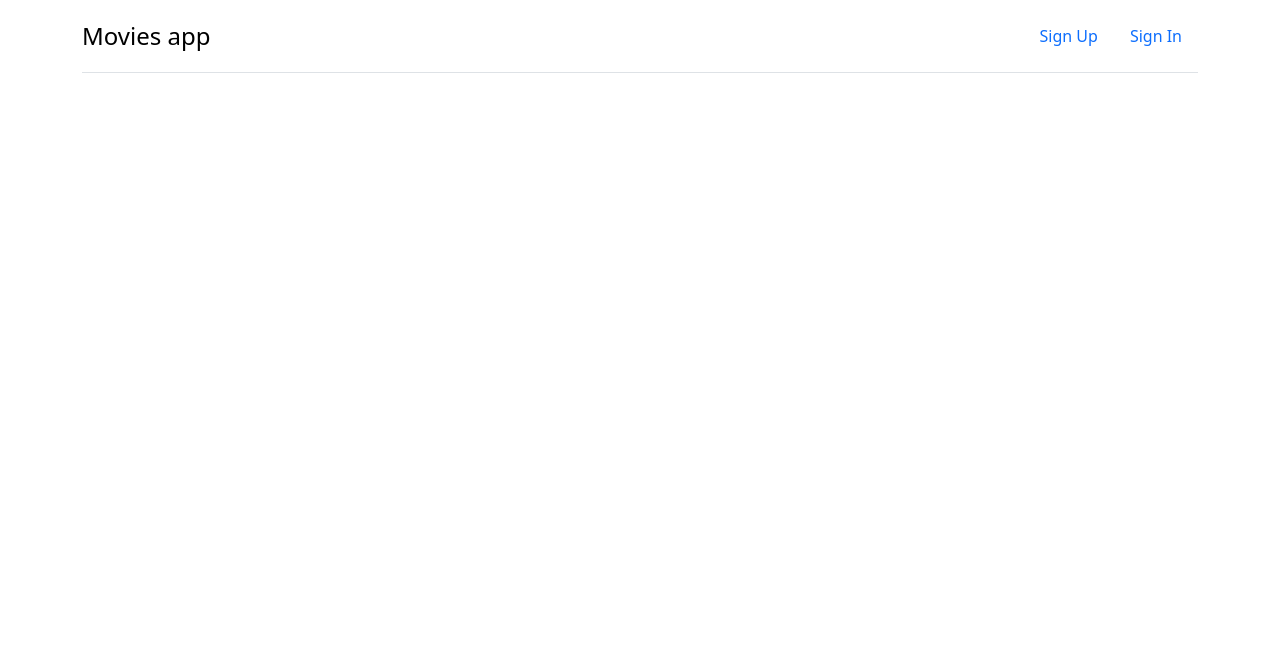
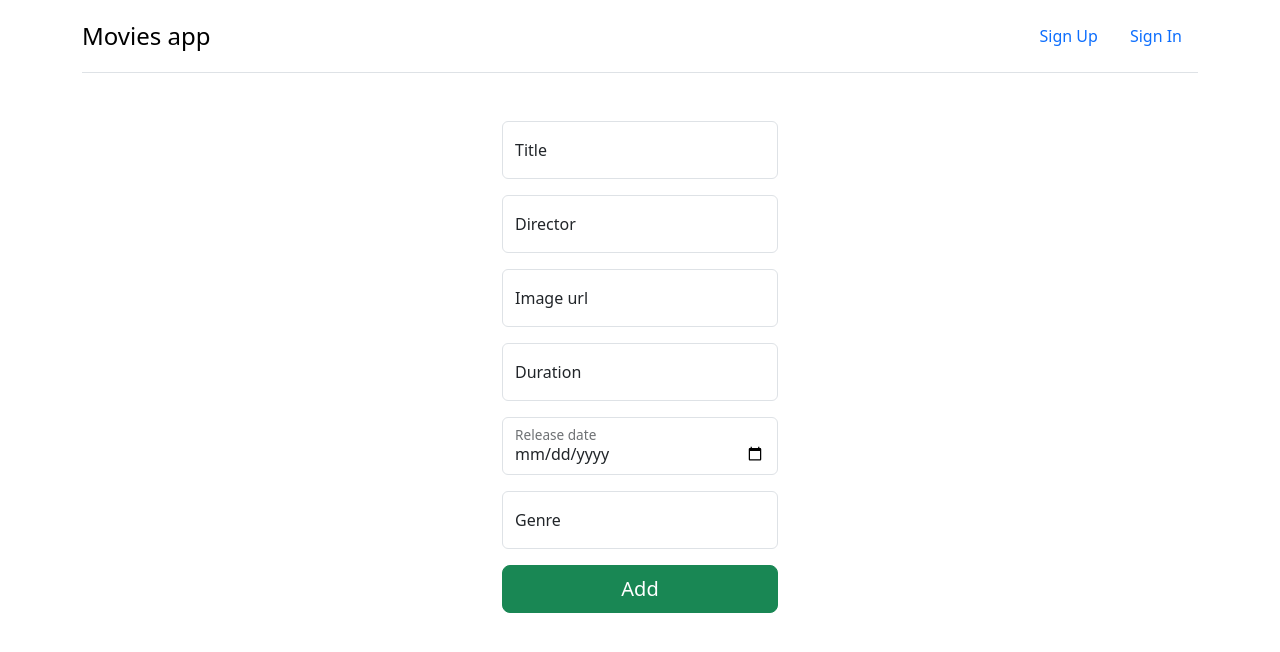
Before and after one commit to NikolaNB1/movies_frontend, a React (Create React App) app: page /add in a window 1280 px wide. Shown: the top 652 px of the page. Built offline with nearby package versions, Linux system fonts and the light colour scheme.

Commit message:
add new movie page

```diff
--- a/src/App.js
+++ b/src/App.js
@@ -9,6 +9,7 @@ import UserContext from "./storage/UserContext";
 import SignIn from "./register/SignIn";
 import Home from "./components/Home";
 import ShowSingleMovie from "./components/ShowSingleMovie";
+import AddMovie from "./components/AddMovie";
 
 function App() {
   const movieContext = useContext(MoviesContext);
@@ -29,6 +30,7 @@ function App() {
       <Route path="/register" element={<SignUp />}></Route>
       <Route path="/login" element={<SignIn />}></Route>
       <Route path="/movies/:id" element={<ShowSingleMovie />}></Route>
+      <Route path="/add" element={<AddMovie />}></Route>
     </Routes>
   );
 }
--- /dev/null
+++ b/src/components/AddMovie.jsx
@@ -0,0 +1,152 @@
+import { useState } from "react";
+import { useNavigate } from "react-router-dom";
+import { addMovie } from "../service/moviesService";
+
+const AddMovie = () => {
+  const navigate = useNavigate();
+  const [movies, setMovies] = useState({
+    title: "",
+    director: "",
+    image_url: "",
+    duration: "",
+    release_date: "",
+    genre: "",
+  });
+
+  const handleSubmit = (event) => {
+    event.preventDefault();
+    if (movies.title.length === 0) {
+      return alert(`Polje Title ne moze biti prazno`);
+    }
+    if (movies.director.length === 0) {
+      return alert(`Polje Director ne moze biti prazno`);
+    }
+    if (movies.image_url.length === 0) {
+      return alert(`Polje Image url mora biti url`);
+    }
+    if (movies.duration.length === 0) {
+      return alert(`Polje Duration ne moze biti prazno`);
+    }
+    if (movies.duration < 1 || movies.duration > 300) {
+      return alert(`Polje Duration mora biti izmedju 1 i 300 minuta`);
+    }
+    if (movies.release_date.length === 0) {
+      return alert(`Polje Release date ne moze biti prazno`);
+    }
+    if (movies.genre.length === 0) {
+      return alert(`Polje Genre ne moze biti prazno`);
+    }
+
+    addMovie(
+      movies.title,
+      movies.director,
+      movies.image_url,
+      movies.duration,
+      movies.release_date,
+      movies.genre
+    );
+    setMovies({
+      title: "",
+      director: "",
+      image_url: "",
+      duration: "",
+      release_date: "",
+      genre: "",
+    });
+    navigate("/");
+  };
+
+  const handleInputChange = (event) => {
+    const { name, value } = event.target;
+    setMovies((prevState) => ({
+      ...prevState,
+      [name]: value,
+    }));
+  };
+
+  return (
+    <div>
+      <form
+        className="container mt-5"
+        style={{ width: "300px" }}
+        onSubmit={(event) => handleSubmit(event, movies)}
+      >
+        <div className="form-floating mt-3">
+          <input
+            name="title"
+            value={movies.title}
+            type="text"
+            className="form-control"
+            onChange={handleInputChange}
+            placeholder="Title"
+          />
+          <label>Title</label>
+        </div>
+        <div className="form-floating mt-3">
+          <input
+            name="director"
+            value={movies.director}
+            type="text"
+            className="form-control"
+            onChange={handleInputChange}
+            placeholder="Director"
+          />
+          <label>Director</label>
+        </div>
+        <div className="form-floating mt-3">
+          <input
+            name="image_url"
+            value={movies.image_url}
+            type="url"
+            className="form-control"
+            onChange={handleInputChange}
+            placeholder="Image url"
+          />
+          <label>Image url</label>
+        </div>
+        <div className="form-floating mt-3">
+          <input
+            name="duration"
+            value={movies.duration}
+            type="number"
+            className="form-control"
+            onChange={handleInputChange}
+            placeholder="Duration"
+          />
+          <label>Duration</label>
+        </div>
+        <div className="form-floating mt-3">
+          <input
+            name="release_date"
+            value={movies.release_date}
+            type="date"
+            className="form-control"
+            onChange={handleInputChange}
+          />
+          <label>Release date</label>
+        </div>
+        <div className="form-floating mt-3">
+          <input
+            name="genre"
+            value={movies.genre}
+            type="text"
+            className="form-control"
+            onChange={handleInputChange}
+            placeholder="Genre"
+          />
+          <label>Genre</label>
+        </div>
+        <div>
+          <button
+            className="w-100 btn btn-lg btn-success mt-3"
+            type="submit"
+            onClick={handleSubmit}
+          >
+            Add
+          </button>
+        </div>
+      </form>
+    </div>
+  );
+};
+export default AddMovie;
--- a/src/components/Heading.jsx
+++ b/src/components/Heading.jsx
@@ -26,19 +26,17 @@ const Heading = () => {
         >
           <span className="fs-4">Movies app</span>
         </Link>
-
         <ul className="nav nav-pills">
-          {/* <li className="nav-item">
-            <Link to="/add" className="nav-link" aria-current="page">
-              Add Movie
-            </Link>
-          </li> */}
-
           {signedIn ? (
             <>
               <li className="nav-item">
                 <Link to="/movies" className="nav-link" aria-current="page">
                   Movies
+                </Link>
+              </li>
+              <li className="nav-item">
+                <Link to="/add" className="nav-link" aria-current="page">
+                  Add Movie
                 </Link>
               </li>
               <li>
--- a/src/storage/MovieProvider.js
+++ b/src/storage/MovieProvider.js
@@ -1,5 +1,5 @@
-import { useState, useEffect } from "react";
-import { addMovie, getMovies } from "../service/moviesService";
+import { useState } from "react";
+import { addMovie } from "../service/moviesService";
 import MoviesContext from "./MoviesContext";
 
 const MovieProvider = ({ children }) => {
```
